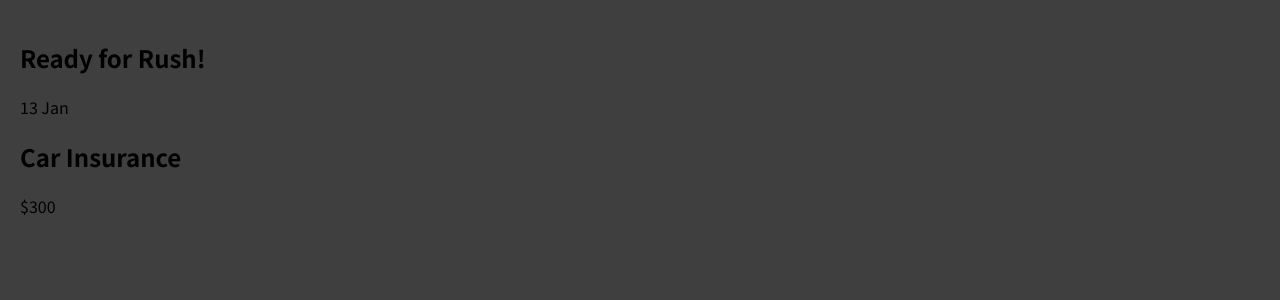
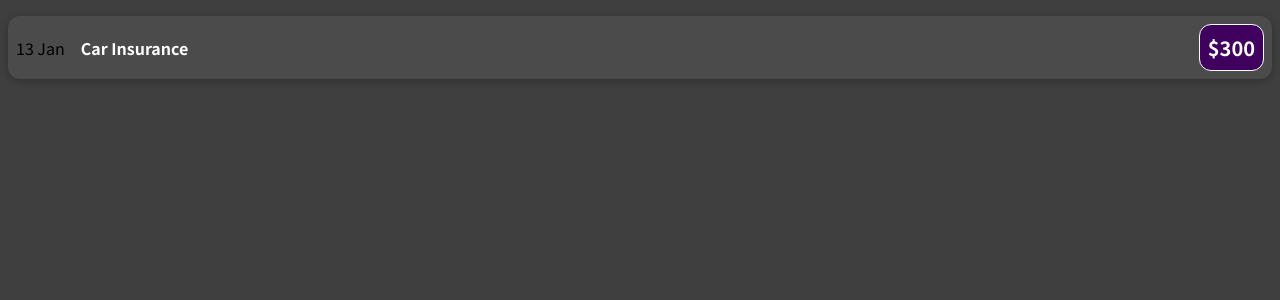
Before and after one commit to KalpitChandekar/setup-project, a JavaScript app: page / in a window 1280 px wide. Shown: the top 300 px of the page. Built offline with nearby package versions, Linux system fonts and the light colour scheme.

Commit message:
[feat]:styled a expense item component

```diff
--- a/src/App.js
+++ b/src/App.js
@@ -3,7 +3,6 @@
 function App() {
   return (
     <div>
-      <h2>Ready for Rush!</h2>
       <ExpenseItem></ExpenseItem>
     </div>
   );
--- /dev/null
+++ b/src/components/ExpenseItem.css
@@ -0,0 +1,57 @@
+.expense-item {
+  display: flex;
+  justify-content: space-between;
+  align-items: center;
+  box-shadow: 0 2px 8px rgba(0, 0, 0, 0.25);
+  padding: 0.5rem;
+  margin: 1rem 0;
+  border-radius: 12px;
+  background-color: #4b4b4b;
+}
+
+.expense-item__description {
+  display: flex;
+  flex-direction: column;
+  gap: 1rem;
+  align-items: flex-end;
+  flex-flow: column-reverse;
+  justify-content: flex-start;
+  flex: 1;
+}
+
+.expense-item h2 {
+  color: #3a3a3a;
+  font-size: 1rem;
+  flex: 1;
+  margin: 0 1rem;
+  color: white;
+}
+
+.expense-item__price {
+  font-size: 1rem;
+  font-weight: bold;
+  color: white;
+  background-color: #40005d;
+  border: 1px solid white;
+  padding: 0.5rem;
+  border-radius: 12px;
+}
+
+@media (min-width: 580px) {
+
+  .expense-item__description {
+    flex-direction: row;
+    align-items: center;
+    justify-content: flex-start;
+    flex: 1;
+  }
+
+  .expense-item__description {
+    font-size: 1.25rem;
+  }
+
+  .expense-item__price{
+    font-size: 1.25rem;
+  }
+
+}
--- a/src/components/ExpenseItem.js
+++ b/src/components/ExpenseItem.js
@@ -1,10 +1,12 @@
+import './ExpenseItem.css'
+
 function ExpenseItem() {
   return (
-    <div>
+    <div className="expense-item">
       <div>13 Jan</div>
-      <div>
+      <div className="expense-item__description">
         <h2>Car Insurance</h2>
-        <div>$300</div>
+        <div className="expense-item__price">$300</div>
       </div>
     </div>
   );
--- a/src/index.css
+++ b/src/index.css
@@ -1,15 +1,13 @@
-@import url('https://fonts.googleapis.com/css2?family=Noto+Sans+JP:wght@400;700&display=swap');
+@import url("https://fonts.googleapis.com/css2?family=Noto+Sans+JP:wght@400;700&display=swap");
 
 * {
   box-sizing: border-box;
 }
 
 html {
-  font-family: 'Noto Sans JP', sans-serif;
+  font-family: "Noto Sans JP", sans-serif;
 }
 
 body {
-  padding: 20px;
-  margin: 0;
   background-color: #3f3f3f;
 }
```
